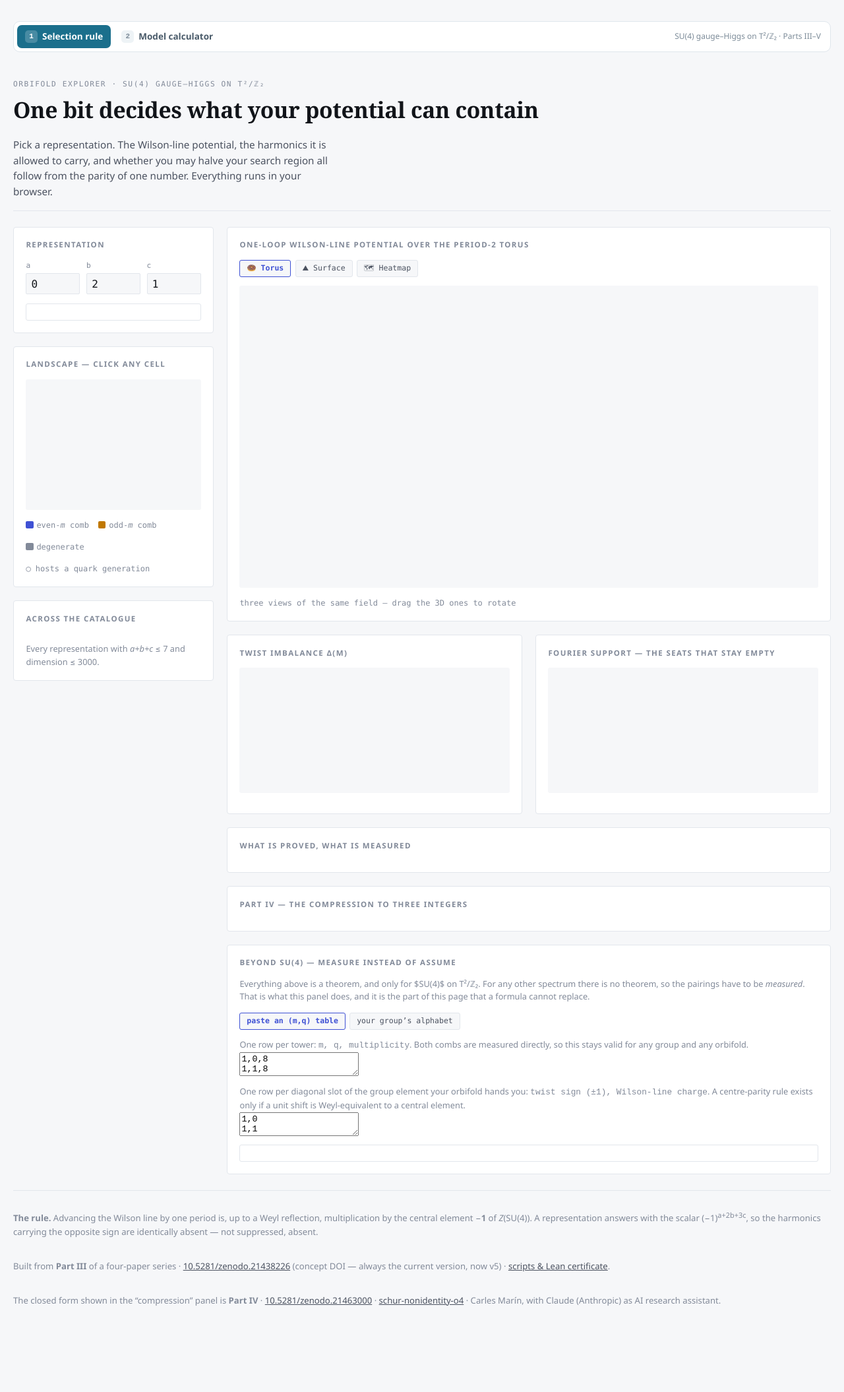
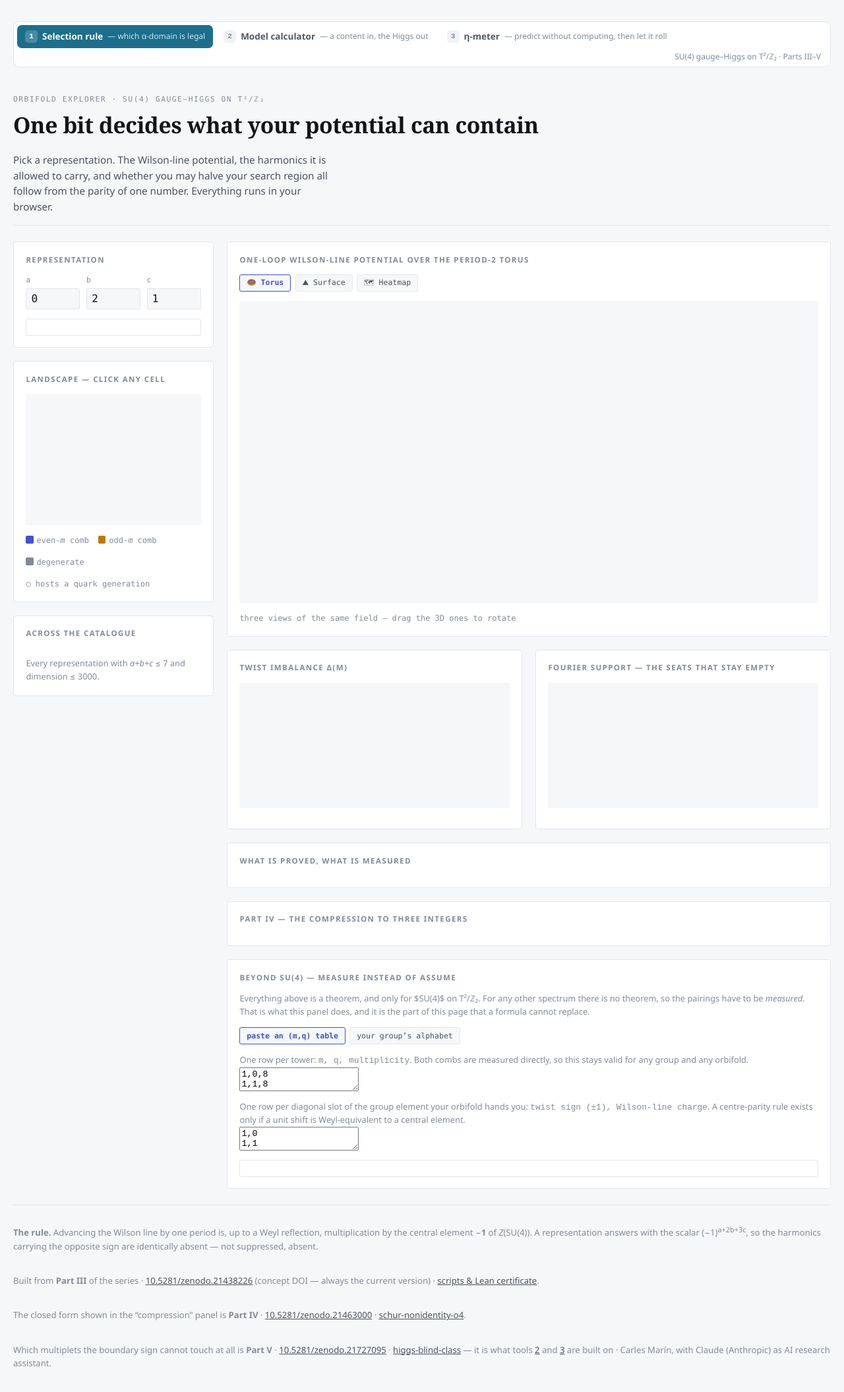
Before and after one commit to karlesmarin/ghu-explorer, a plain HTML site: page src/shell.html in a window 1280 px wide. Shown: the whole page at 66% size. Before the commit the page ends 2058 px from the top, so only its background shows below. Drawn offline with Linux system fonts and the light colour scheme.

Commit message:
docs: three tools, and the two stale claims in the old text
The README described one page and never mentioned the calculator; it now describes the three, what
each is for, and what the builds check. Two corrections in it. Part IV's verification is 3060
partitions with four parts <= 14 and 4845 with parts <= 16 -- nested ranges, not a sum; the "7904"
that was here comes from neither. And the explorer's footer said "a four-paper series" and cited
Parts III and IV only; it cites Part V now, which is what tools 2 and 3 are built on.

HANDOFF records the three builds, what each test caught, the closed form above, and the next steps.
The preview is the landscape panel of the calculator as it stands, with the reading bar and the
paragraph that explains it -- the old one showed a tool that no longer looks like that.

```diff
--- a/src/shell.html
+++ b/src/shell.html
@@ -79,6 +79,9 @@ canvas#pot{touch-action:none;cursor:grab}
 
 .sitenav{display:flex;align-items:center;gap:4px;margin:0 0 16px;padding:5px;border:1px solid #dfe6ec;border-radius:10px;background:#fff;font-size:13.5px;flex-wrap:wrap}
 .sitenav a{display:flex;align-items:center;gap:7px;padding:7px 12px;border-radius:7px;text-decoration:none;color:#4a5b6a;font-weight:600}
+.sitenav a i{font-style:normal;font-weight:400;font-size:12px;color:#7d8c99}
+.sitenav a.here i{color:#cfe4ec}
+@media(max-width:900px){.sitenav a i{display:none}}
 .sitenav a b{display:grid;place-items:center;width:19px;height:19px;border-radius:5px;background:#eef3f6;color:#7d8c99;font:600 11px/1 ui-monospace,monospace}
 .sitenav a:hover{background:#f5f8fa;color:#12546b}
 .sitenav a.here{background:#1B6F8C;color:#fff}.sitenav a.here b{background:#ffffff33;color:#fff}
@@ -87,7 +90,7 @@ canvas#pot{touch-action:none;cursor:grab}
 </style>
 
 <div class="wrap">
-<nav class="sitenav" aria-label="tools"><a href="index.html" data-p="explorer" class="here"><b>1</b> Selection rule</a><a href="calculator.html" data-p="calc"><b>2</b> Model calculator</a><span class="navnote">SU(4) gauge&ndash;Higgs on T&sup2;/&#8484;&#8322; &middot; Parts III&ndash;V</span></nav>
+<nav class="sitenav" aria-label="tools"><a href="index.html" data-p="explorer" class="here"><b>1</b> Selection rule <i>&mdash; which &alpha;-domain is legal</i></a><a href="calculator.html" data-p="calc"><b>2</b> Model calculator <i>&mdash; a content in, the Higgs out</i></a><a href="predictor.html" data-p="predict"><b>3</b> &eta;-meter <i>&mdash; predict without computing, then let it roll</i></a><span class="navnote">SU(4) gauge&ndash;Higgs on T&sup2;/&#8484;&#8322; &middot; Parts III&ndash;V</span></nav>
 <header>
   <div class="brand">
     <div class="kick">Orbifold explorer &middot; SU(4) gauge&ndash;Higgs on T&sup2;/&#8484;&#8322;</div>
@@ -208,13 +211,17 @@ canvas#pot{touch-action:none;cursor:grab}
     multiplication by the central element &minus;<b>1</b> of <i>Z</i>(SU(4)). A representation answers
     with the scalar (&minus;1)<sup>a+2b+3c</sup>, so the harmonics carrying the opposite sign are
     identically absent &mdash; not suppressed, absent.</p>
-  <p>Built from <strong>Part III</strong> of a four-paper series &middot;
+  <p>Built from <strong>Part III</strong> of the series &middot;
     <a href="https://doi.org/10.5281/zenodo.21438226">10.5281/zenodo.21438226</a>
-    (concept DOI &mdash; always the current version, now&nbsp;v5) &middot;
+    (concept DOI &mdash; always the current version) &middot;
     <a href="https://github.com/karlesmarin/centre-parity-selection">scripts &amp; Lean certificate</a>.</p>
   <p>The closed form shown in the &ldquo;compression&rdquo; panel is <strong>Part IV</strong> &middot;
     <a href="https://doi.org/10.5281/zenodo.21463000">10.5281/zenodo.21463000</a> &middot;
-    <a href="https://github.com/karlesmarin/schur-nonidentity-o4">schur-nonidentity-o4</a>
+    <a href="https://github.com/karlesmarin/schur-nonidentity-o4">schur-nonidentity-o4</a>.</p>
+  <p>Which multiplets the boundary sign cannot touch at all is <strong>Part V</strong> &middot;
+    <a href="https://doi.org/10.5281/zenodo.21727095">10.5281/zenodo.21727095</a> &middot;
+    <a href="https://github.com/karlesmarin/higgs-blind-class">higgs-blind-class</a> &mdash; it is what
+    tools <a href="calculator.html">2</a> and <a href="predictor.html">3</a> are built on
     &middot; Carles Mar&iacute;n, with Claude (Anthropic) as AI research assistant.</p>
 </footer>
 </div>
```
Also changed, not shown: index.html (+11 -4 lines), preview.png, 2 other files.
